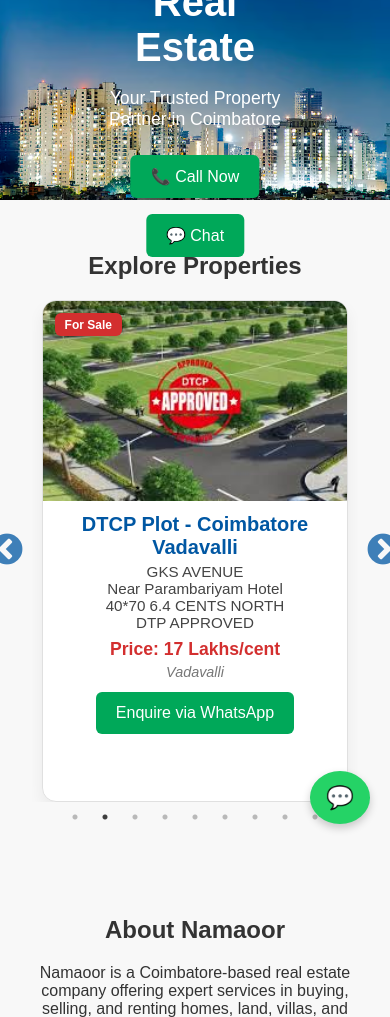
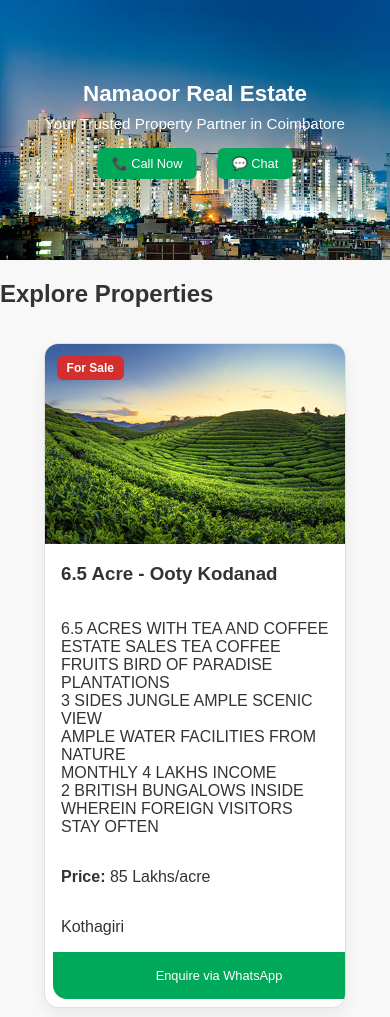
Before and after one commit to krishvadre/namaoor-site, a plain HTML site: page index.html in a window 390 px wide. Shown: the top 1017 px of the page. Drawn offline with nearby package versions, Linux system fonts and the light colour scheme.

Commit message:
Add files via upload

```diff
--- a/index.html
+++ b/index.html
@@ -14,25 +14,35 @@
       color: #333;
     }
     header {
-      color: white;
-      text-align: center;
-      padding: 0;
       position: relative;
+      width: 100%;
+      height: auto;
     }
     header img {
       width: 100%;
-      height: 200px;
+      height: auto;
+      max-height: 300px;
       object-fit: cover;
       display: block;
     }
-    header div {
+    header .text-overlay {
       position: absolute;
       top: 50%;
       left: 50%;
       transform: translate(-50%, -50%);
-      padding: 1rem;
       text-align: center;
       color: white;
+      z-index: 2;
+      padding: 1rem;
+      width: 90%;
+    }
+    header h1 {
+      font-size: 2rem;
+      margin: 0.5rem 0;
+    }
+    header p {
+      font-size: 1.1rem;
+      margin: 0.5rem 0;
     }
     .btn {
       display: inline-block;
@@ -43,29 +53,12 @@
       text-decoration: none;
       border-radius: 6px;
     }
-    section {
-      padding: 2rem;
-      text-align: center;
-    }
-    .slider {
-      max-width: 1200px;
-      margin: 0 auto;
-      position: relative;
-    }
-    .slick-prev, .slick-next {
-      z-index: 10;
-      width: 40px;
-      height: 40px;
-    }
-    .slick-prev {
-      left: -45px;
-    }
-    .slick-next {
-      right: -45px;
-    }
-    .slick-prev:before, .slick-next:before {
-      color: #0057a3;
-      font-size: 36px;
+    .property-list {
+      display: flex;
+      flex-wrap: wrap;
+      justify-content: center;
+      gap: 1rem;
+      padding: 1rem;
     }
     .property {
       background: #fff;
@@ -73,68 +66,25 @@
       border-radius: 14px;
       box-shadow: 0 8px 16px rgba(0, 0, 0, 0.06);
       overflow: hidden;
-      transition: transform 0.3s ease, box-shadow 0.3s ease;
-      position: relative;
-      margin: 0 10px;
-      height: 500px;
+      width: 300px;
       display: flex;
       flex-direction: column;
-    }
-    .property:hover {
-      transform: translateY(-6px);
-      box-shadow: 0 16px 30px rgba(0, 0, 0, 0.1);
+      position: relative;
     }
     .property img {
       width: 100%;
       height: 200px;
       object-fit: cover;
-      transition: transform 0.4s ease;
     }
-    .property:hover img {
-      transform: scale(1.05);
+    .property h3, .property p {
+      padding: 0 1rem;
     }
-    .property h3 {
-      font-size: 1.25rem;
-      margin: 0.75rem 0 0.25rem;
-      padding: 0 1rem;
-      color: #0057a3;
-    }
-    .property p {
-      font-size: 0.95rem;
-      margin: 0.25rem 0;
-      padding: 0 1rem;
-      color: #444;
-    }
-    .property .price {
-      font-weight: bold;
-      color: #d32f2f;
-      font-size: 1.1rem;
-      margin-top: 0.5rem;
-    }
-    .property .location {
-      font-style: italic;
-      color: #777;
-      font-size: 0.9rem;
-    }
-    .property .btn-container {
+    .property .btn {
       margin-top: auto;
-      display: flex;
-      justify-content: center;
+      width: 100%;
+      border-radius: 0 0 14px 14px;
       padding: 1rem;
-    }
-    .property .btn-container a {
-      background: #00a859;
-      padding: 0.6rem 1.2rem;
-      border-radius: 6px;
-      text-decoration: none;
-      color: white;
-      font-weight: bold;
-      transition: background 0.3s, box-shadow 0.3s;
-      box-shadow: 0 4px 10px rgba(0,0,0,0.2);
-    }
-    .property .btn-container a:hover {
-      background: #007944;
-      box-shadow: 0 6px 14px rgba(0,0,0,0.3);
+      text-align: center;
     }
     .badge {
       position: absolute;
@@ -146,158 +96,71 @@
       font-size: 0.75rem;
       border-radius: 6px;
       font-weight: bold;
-      box-shadow: 0 2px 6px rgba(0, 0, 0, 0.2);
     }
     .badge.rent {
       background-color: #f9a825;
       color: #222;
     }
-    .testimonial {
-      background: #fff;
-      border-left: 4px solid #0057a3;
-      padding: 1rem;
-      margin-bottom: 1rem;
-      font-style: italic;
-    }
-    footer {
-      background: #222;
-      color: white;
-      text-align: center;
-      padding: 1rem;
-      margin-top: 2rem;
-    }
-    iframe {
-      width: 100%;
-      border: none;
-      border-radius: 10px;
-      margin-top: 1rem;
-      height: 250px;
-    }
-    .whatsapp-float {
-      position: fixed;
-      bottom: 20px;
-      right: 20px;
-      background: #25D366;
-      color: white;
-      border-radius: 50%;
-      padding: 0.8rem 1rem;
-      font-size: 1.4rem;
-      box-shadow: 0 4px 8px rgba(0,0,0,0.2);
-      text-decoration: none;
-      z-index: 100;
-    }
-    .no-properties {
-      font-size: 1.2rem;
-      color: #999;
-      margin-top: 2rem;
+    @media (max-width: 600px) {
+      header h1 { font-size: 1.4rem; }
+      header p { font-size: 0.95rem; }
+      .btn { font-size: 0.8rem; padding: 0.5rem 0.9rem; }
     }
   </style>
-
 </head>
 <body>
 <header>
   <img src="landing.jpg" alt="Real Estate Coimbatore">
-  <div>
-    <h1 style="font-size:2.5rem; margin:0;">Namaoor Real Estate</h1>
-    <p style="font-size:1.1rem;">Your Trusted Property Partner in Coimbatore</p>
+  <div class="text-overlay">
+    <h1>Namaoor Real Estate</h1>
+    <p>Your Trusted Property Partner in Coimbatore</p>
     <a href="tel:+919363695811" class="btn">📞 Call Now</a>
     <a href="https://wa.me/919363695811" class="btn">💬 Chat</a>
   </div>
 </header>
-
 <section>
   <h2>Explore Properties</h2>
-  <div id="property-slider" class="slider"></div>
+  <div id="property-list" class="property-list"></div>
 </section>
-
-<section>
-  <h2>About Namaoor</h2>
-  <p>Namaoor is a Coimbatore-based real estate company offering expert services in buying, selling, and renting homes, land, villas, and commercial properties. We focus on trust, speed, and service.</p>
-</section>
-
-<section>
-  <h2>Client Testimonials</h2>
-  <div class="testimonial">
-    “Namaoor helped me find my dream home in just 3 days!” — <strong>Anitha R., Saibaba Colony</strong>
-  </div>
-  <div class="testimonial">
-    “They sold my land quickly and handled everything professionally.” — <strong>Senthil M., Vadavalli</strong>
-  </div>
-</section>
-
-<section>
-  <h2>Contact Us</h2>
-  <p><strong>Phone:</strong> <a href="tel:+919363695811">+91 93636 95811</a></p>
-  <p><strong>WhatsApp:</strong> <a href="https://wa.me/919363695811">Chat with Us</a></p>
-  <p><strong>Location:</strong> Coimbatore, Tamil Nadu</p>
-  <p><strong>Email:</strong> krishvadre@gmail.com</p>
-  <iframe src="https://www.google.com/maps?q=Coimbatore&output=embed"></iframe>
-</section>
-
-<a href="https://wa.me/919363695811" class="whatsapp-float">💬</a>
-
 <footer>
   © 2025 Namaoor Real Estate – All Rights Reserved
 </footer>
-
 <script src="https://cdn.jsdelivr.net/npm/papaparse@5.4.1/papaparse.min.js"></script>
-<script src="https://code.jquery.com/jquery-3.6.0.min.js"></script>
-<script src="https://cdnjs.cloudflare.com/ajax/libs/slick-carousel/1.8.1/slick.min.js"></script>
 <script>
 const version = Date.now();
-  Papa.parse('properties.csv?v=${version}', {
-    download: true,
-    header: true,
-    complete: function(results) {
-      const slider = document.getElementById('property-slider');
-      slider.innerHTML = '';
-
-      results.data.filter(item => item['Property Name']).forEach(item => {
+function renderProperties(data) {
+  const container = document.getElementById('property-list');
+  container.innerHTML = '';
+  if (!data.length) {
+    container.innerHTML = '<p>No properties found.</p>';
+    return;
+  }
+  data.forEach(item => {
     const isRent = item.Status && item.Status.toLowerCase().includes('rent');
     const badgeClass = isRent ? 'badge rent' : 'badge';
     const badgeText = item.Status || 'For Sale';
-
-        const card = document.createElement('div');
-        card.className = 'property';
-        card.innerHTML = `
+    const div = document.createElement('div');
+    div.className = 'property';
+    div.innerHTML = `
       <span class="${badgeClass}">${badgeText}</span>
       <img src="${item['Image URL']}" alt="${item['Property Name']}">
       <h3>${item['Property Name']}</h3>
       <p>${item.Description}</p>
-          <p class="price">Price: ${item.Price}</p>
+      <p><strong>Price:</strong> ${item.Price}</p>
       <p class="location">${item.Location}</p>
       <a class="btn" href="https://wa.me/919363695811?text=${encodeURIComponent(item['WhatsApp Message'])}" target="_blank">Enquire via WhatsApp</a>
     `;
-        slider.appendChild(card);
+    container.appendChild(div);
   });
-
-      $('.slider').slick({
-        dots: true,
-        infinite: true,
-        speed: 300,
-        slidesToShow: 3,
-        slidesToScroll: 1,
-        autoplay: true,
-        autoplaySpeed: 3000,
-        arrows: true,
-        responsive: [
-          {
-            breakpoint: 1024,
-            settings: {
-              slidesToShow: 2
 }
-          },
-          {
-            breakpoint: 600,
-            settings: {
-              slidesToShow: 1
-            }
-          }
-        ]
-      });
+Papa.parse(`properties.csv?v=${version}`, {
+  download: true,
+  header: true,
+  complete: function(results) {
+    const data = results.data.filter(p => p['Property Name']);
+    renderProperties(data);
   }
 });
 </script>
-
 </body>
 </html>
--- a/properties.csv
+++ b/properties.csv
@@ -32,3 +32,4 @@ ON KANUVAI TO  THADAGAM ROAD<br>",10 Lakhs /cent,Sale,Kanuvai,farm.jpg,Intereste
 Unappproved Plot - Coimbatore PN Pudur,"Gokulam colony <br>
 5.25 CENTS EAST FACE<br>
 UNAPPROVED",19 Lakhs/cent,Sale,PN PUDUR,farm.jpg,Interested in Unappproved Plot - Coimbatore PN Pudur
+DTCP Plot - Coimbatore Vadavalli,??????? ?? ??????????????<br> ?????? ???? ??? ??????? <br>?????? ???????? <br>30 ???? 52 ??????? 3.50 ????? ???? <br> DTCP land ??????????? ?????? <br>?????? ???????? ??????? ??? ??????? ???????? ?????????<br> ??????? eb ???? ?????? ??????? ?????? ?????? <br>???? ??? ?????? 23 ?????? ???? ????? ???? ???????? ??????...,23 Lakhs/cent,Sale,Vadavalli,dtcp.jpg,Interested in DTCP Plot - Coimbatore Vadavalli
```
Lines whose indentation alone changed are shown as unchanged.
